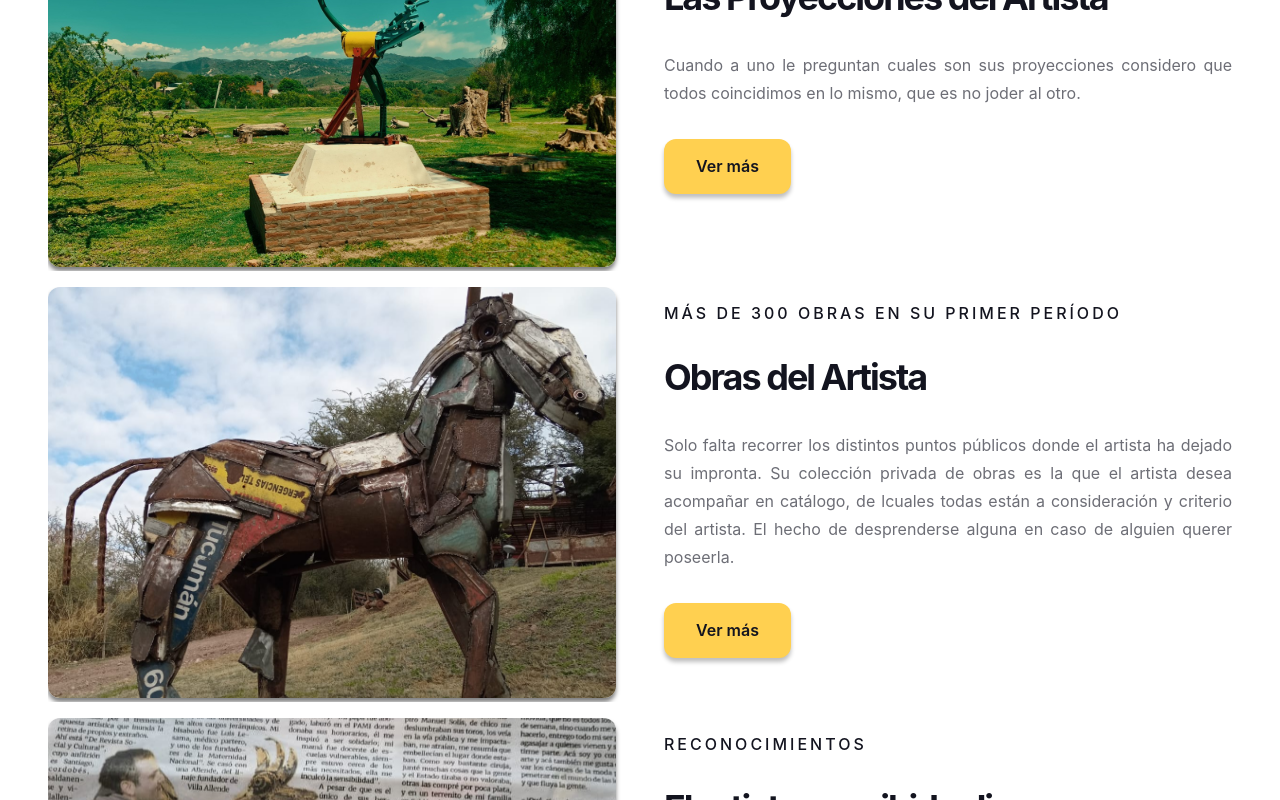
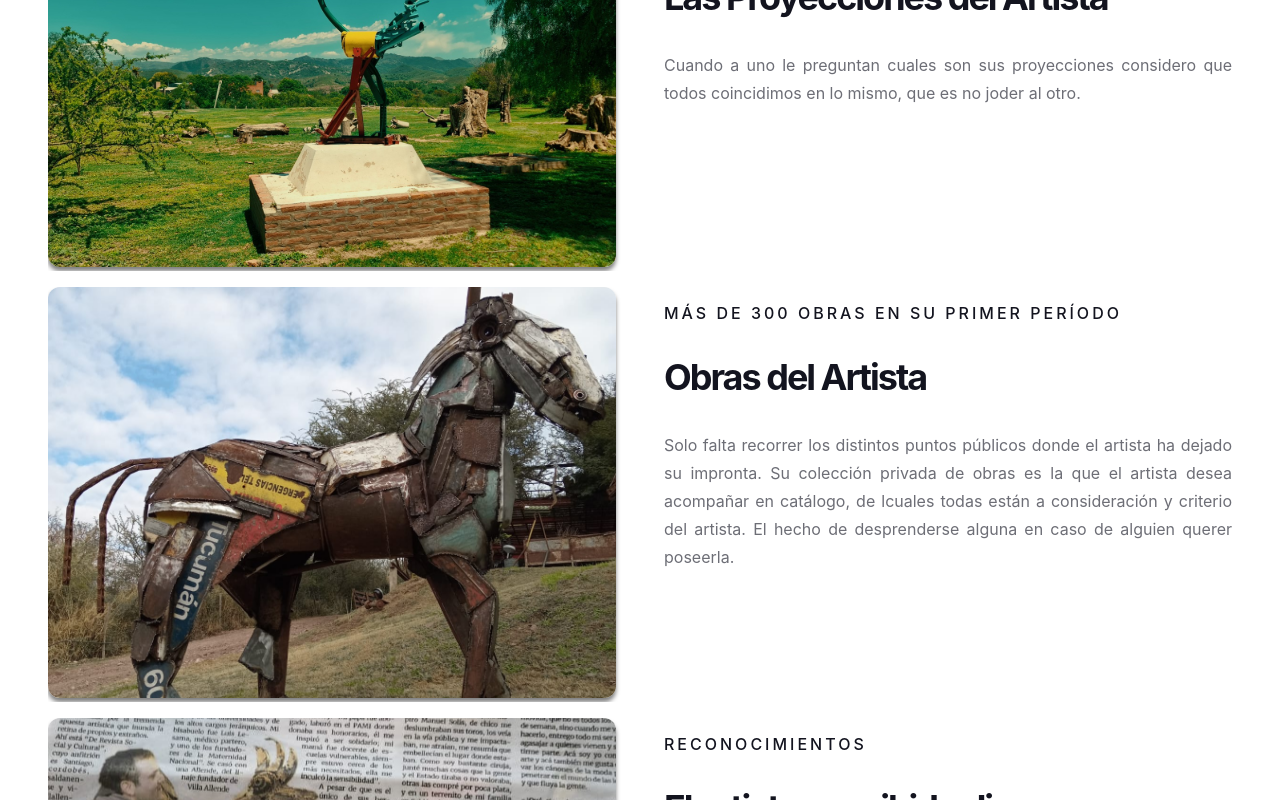
Before and after one commit to fedetanco22/derevista, a Next.js app: page / in a window 1280 px wide. Shown: the part 1700-2500 px from the top of the page. Built offline with nearby package versions, Linux system fonts and the light colour scheme.

Commit message:
button ver mas no shown

```diff
--- a/components/BlogList/BlogItem/BlogItem.tsx
+++ b/components/BlogList/BlogItem/BlogItem.tsx
@@ -12,7 +12,7 @@ export interface BlogItemProps {
 }
 
 const BlogItem = ({ data }: BlogItemProps): JSX.Element => {
-  const { main_image, title, subtitle, text, id } = data
+  const { main_image, title, subtitle, text, id, image_list } = data
 
   const history = useRouter()
 
@@ -47,9 +47,11 @@ const BlogItem = ({ data }: BlogItemProps): JSX.Element => {
           {text}
         </Text>
         <div>
-          <Button onClick={() => history.push(`/blogs/${id}`)}>
-            <p className={styles.blogItem__readmore}>Ver más</p>
-          </Button>
+          {image_list.length != 0 && (
+            <Button onClick={() => history.push(`/blogs/${id}`)}>
+              <p className={styles.blogItem__readmore}>Ver más</p>
+            </Button>
+          )}
         </div>
       </div>
     </div>
```
